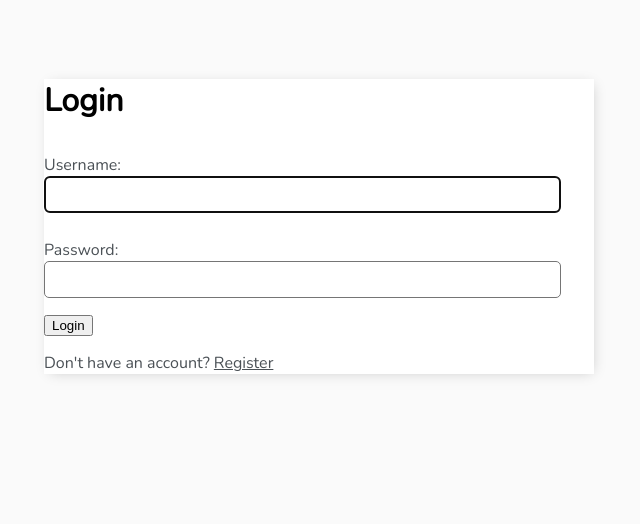
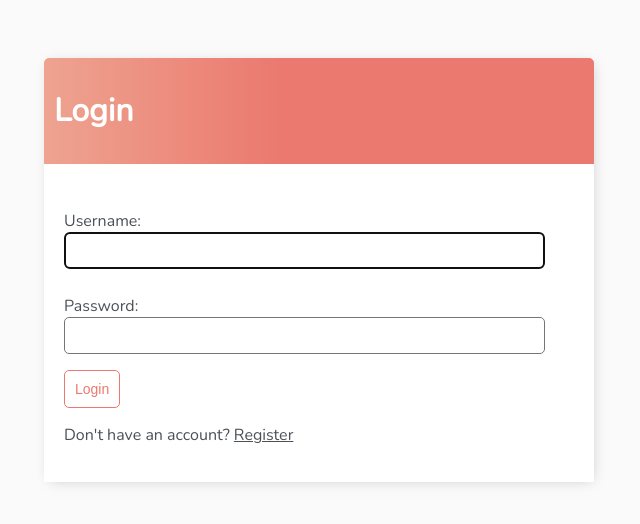
Before and after one commit to ooooo5h/youtube_django_todolist_20220223, a Django app: page /login/ in a window 1280 px wide. Shown: the top 524 px of the page, without its empty margins (321-961 px from the left). Run offline with Django 4.2, Linux system fonts and the light colour scheme.

Commit message:
로그인화면도 css 입히기

```diff
--- a/base/templates/base/login.html
+++ b/base/templates/base/login.html
@@ -1,13 +1,17 @@
 {% extends 'base/main.html' %}
 {% block content %}
 
-<h1>Login</h1>
+<div class="header-bar">
+    <h1>Login</h1>
+</div>
 
-<form method='POST'>
-    {% csrf_token%}
-    {{form.as_p}}
-    <input type="submit" value="Login">
-</form>
+<div class="card-body">
+    <form method='POST'>
+        {% csrf_token%}
+        {{form.as_p}}
+        <input class="button" type="submit" value="Login">
+    </form>
+    <p>Don't have an account? <a href="{% url 'register' %}">Register</a></p>
+</div>
 
-<p>Don't have an account? <a href="{% url 'register' %}">Register</a></p>
 {% endblock content %}
```
Also changed, not shown: db.sqlite3.
